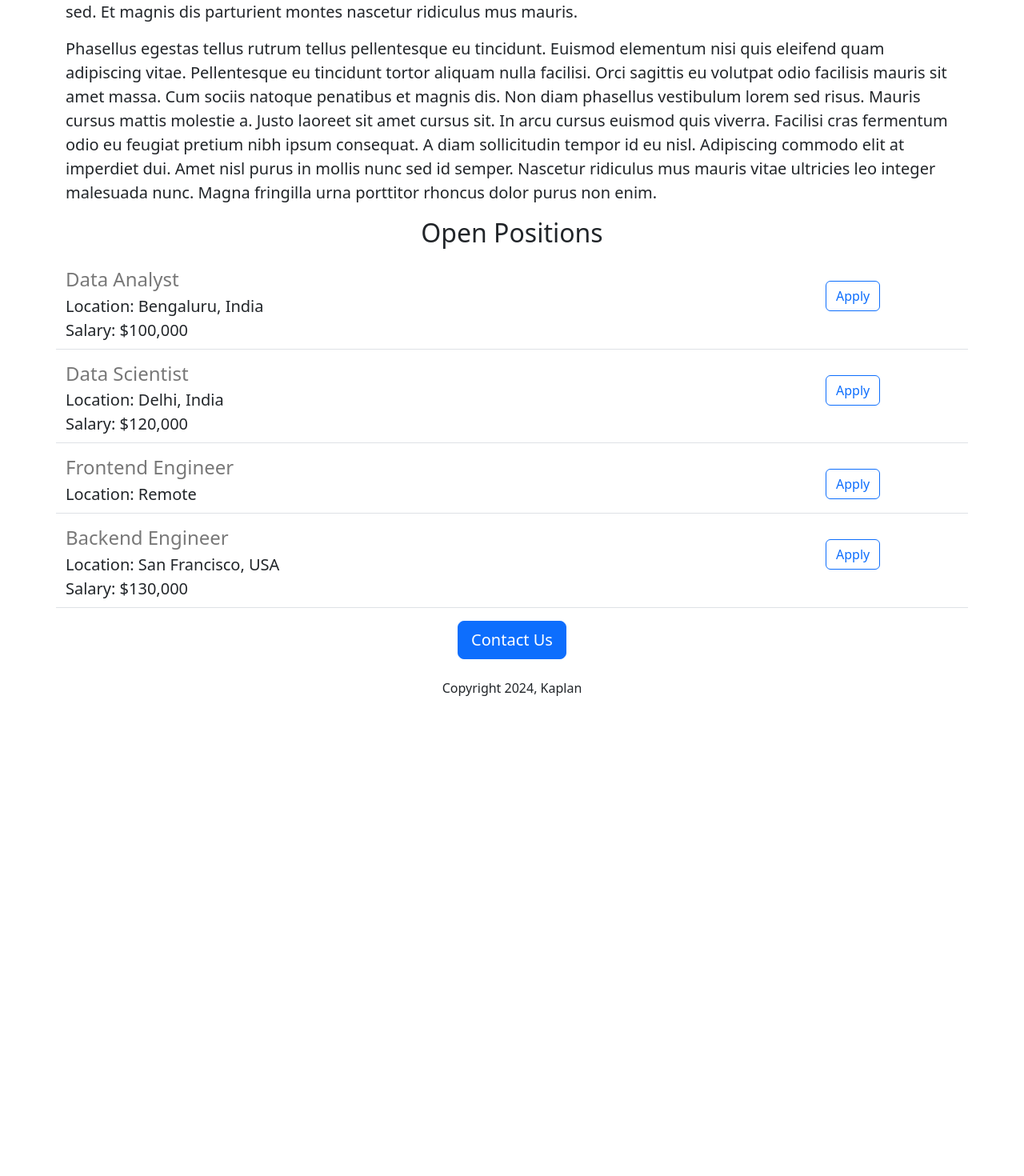
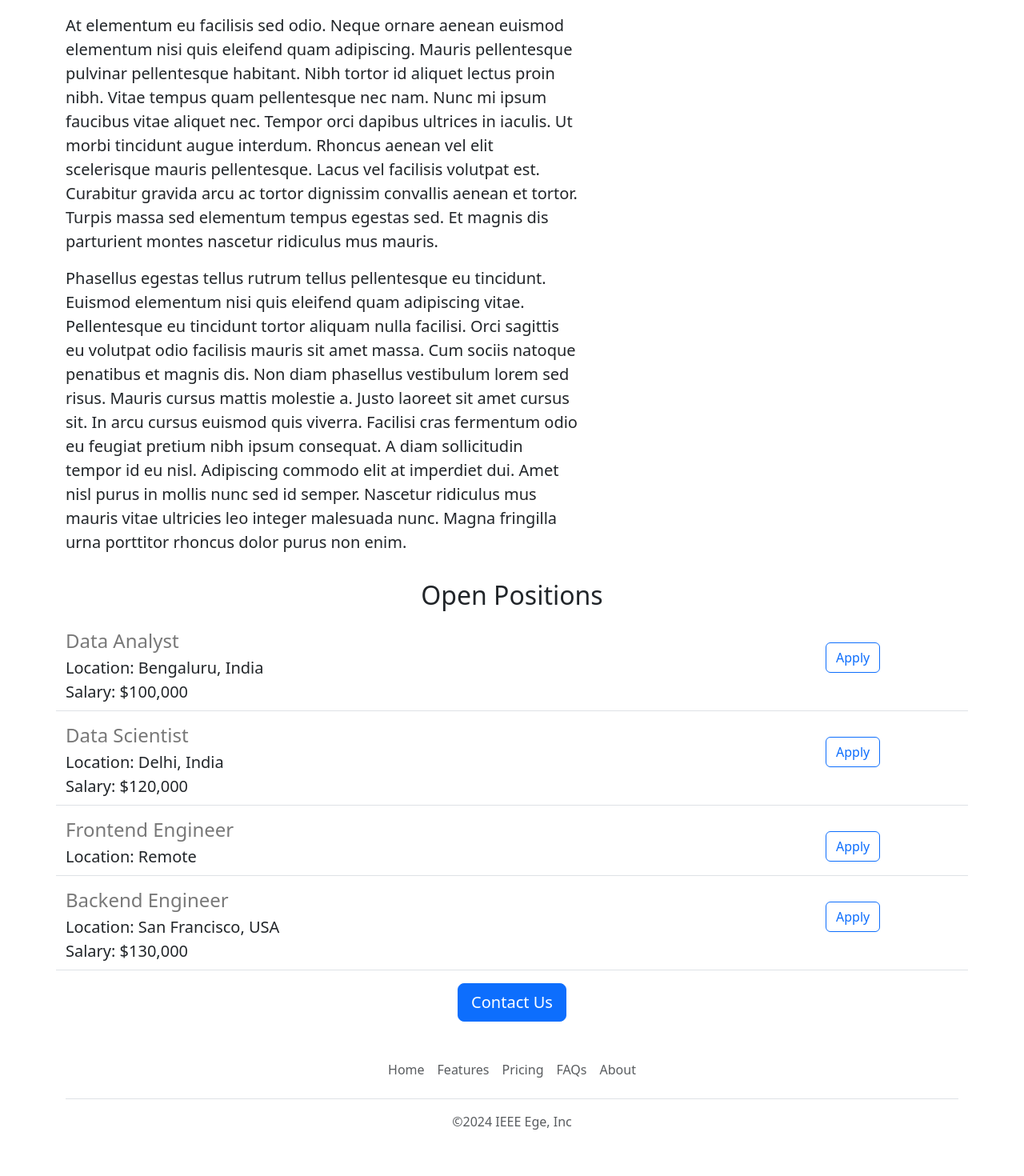
Before and after one commit to huseyinkaplann/Flask-trial-app, a Flask app: page / in a window 1280 px wide. Shown: the part 886-2356 px from the top of the page at 80% size. Before the commit the page ends 1756 px from the top, so only its background shows below. Run offline with Flask 3, Linux system fonts and the light colour scheme.

Commit message:
added footer

```diff
--- /dev/null
+++ b/templates/footer.html
@@ -0,0 +1,12 @@
+<div class="container">
+  <footer class="py-3 my-4">
+    <ul class="nav justify-content-center border-bottom pb-3 mb-3">
+      <li class="nav-item"><a href="#" class="nav-link px-2 text-muted">Home</a></li>
+      <li class="nav-item"><a href="#" class="nav-link px-2 text-muted">Features</a></li>
+      <li class="nav-item"><a href="#" class="nav-link px-2 text-muted">Pricing</a></li>
+      <li class="nav-item"><a href="#" class="nav-link px-2 text-muted">FAQs</a></li>
+      <li class="nav-item"><a href="#" class="nav-link px-2 text-muted">About</a></li>
+    </ul>
+    <p class="text-center text-muted">&copy;2024 IEEE Ege, Inc</p>
+  </footer>
+</div>
--- a/templates/home.html
+++ b/templates/home.html
@@ -9,19 +9,22 @@
       #banner {
         height: 360px;
         width: 100%;
+        margin-bottom:16px;
       }
     </style>
   </head>
 
   <body>
     {% include 'nav.html' %}
+    <img class="img-fluid" id="banner" src="./static/banner.jpg" height="320">
     <div class="container">
       <h1 class="text-center mt-2 mb-4"">Career Website</h1>
-      <img class="img-fluid" id="banner" src="./static/banner.jpg" height="320">
-      <h2 class="text-center mt-2 mb-4">About the Website</h2>
-      <p class="lead">Lorem ipsum dolor sit amet, consectetur adipiscing elit, sed do eiusmod tempor incididunt ut labore et dolore magna aliqua. Sagittis orci a scelerisque purus semper eget. Magna eget est lorem ipsum dolor sit amet consectetur adipiscing. Placerat in egestas erat imperdiet sed euismod nisi porta. Adipiscing vitae proin sagittis nisl. Pulvinar pellentesque habitant morbi tristique senectus. Tincidunt ornare massa eget egestas purus viverra accumsan in. Ac ut consequat semper viverra nam libero justo laoreet sit. Tincidunt arcu non sodales neque sodales. Tempor orci eu lobortis elementum nibh tellus. Quis viverra nibh cras pulvinar mattis nunc sed blandit. Mauris cursus mattis molestie a iaculis at erat pellentesque.</p>
-      <p class="lead">At elementum eu facilisis sed odio. Neque ornare aenean euismod elementum nisi quis eleifend quam adipiscing. Mauris pellentesque pulvinar pellentesque habitant. Nibh tortor id aliquet lectus proin nibh. Vitae tempus quam pellentesque nec nam. Nunc mi ipsum faucibus vitae aliquet nec. Tempor orci dapibus ultrices in iaculis. Ut morbi tincidunt augue interdum. Rhoncus aenean vel elit scelerisque mauris pellentesque. Lacus vel facilisis volutpat est. Curabitur gravida arcu ac tortor dignissim convallis aenean et tortor. Turpis massa sed elementum tempus egestas sed. Et magnis dis parturient montes nascetur ridiculus mus mauris.</p>
-      <p class="lead">Phasellus egestas tellus rutrum tellus pellentesque eu tincidunt. Euismod elementum nisi quis eleifend quam adipiscing vitae. Pellentesque eu tincidunt tortor aliquam nulla facilisi. Orci sagittis eu volutpat odio facilisis mauris sit amet massa. Cum sociis natoque penatibus et magnis dis. Non diam phasellus vestibulum lorem sed risus. Mauris cursus mattis molestie a. Justo laoreet sit amet cursus sit. In arcu cursus euismod quis viverra. Facilisi cras fermentum odio eu feugiat pretium nibh ipsum consequat. A diam sollicitudin tempor id eu nisl. Adipiscing commodo elit at imperdiet dui. Amet nisl purus in mollis nunc sed id semper. Nascetur ridiculus mus mauris vitae ultricies leo integer malesuada nunc. Magna fringilla urna porttitor rhoncus dolor purus non enim.</p>
+      <div class="row" style="margin-bottom:16px;">
+        <p class="lead col-md-7">Lorem ipsum dolor sit amet, consectetur adipiscing elit, sed do eiusmod tempor incididunt ut labore et dolore magna aliqua. Sagittis orci a scelerisque purus semper eget. Magna eget est lorem ipsum dolor sit amet consectetur adipiscing. Placerat in egestas erat imperdiet sed euismod nisi porta. Adipiscing vitae proin sagittis nisl. Pulvinar pellentesque habitant morbi tristique senectus. Tincidunt ornare massa eget egestas purus viverra accumsan in. Ac ut consequat semper viverra nam libero justo laoreet sit. Tincidunt arcu non sodales neque sodales. Tempor orci eu lobortis elementum nibh tellus. Quis viverra nibh cras pulvinar mattis nunc sed blandit. Mauris cursus mattis molestie a iaculis at erat pellentesque.</p>
+        <img src="./static/people.jpg" style="height:320px; border-radius:4px;" class="d-none d-md-block col-md-5">
+        <p class="lead col-md-7">At elementum eu facilisis sed odio. Neque ornare aenean euismod elementum nisi quis eleifend quam adipiscing. Mauris pellentesque pulvinar pellentesque habitant. Nibh tortor id aliquet lectus proin nibh. Vitae tempus quam pellentesque nec nam. Nunc mi ipsum faucibus vitae aliquet nec. Tempor orci dapibus ultrices in iaculis. Ut morbi tincidunt augue interdum. Rhoncus aenean vel elit scelerisque mauris pellentesque. Lacus vel facilisis volutpat est. Curabitur gravida arcu ac tortor dignissim convallis aenean et tortor. Turpis massa sed elementum tempus egestas sed. Et magnis dis parturient montes nascetur ridiculus mus mauris.</p>
+        <p class="lead col-md-7">Phasellus egestas tellus rutrum tellus pellentesque eu tincidunt. Euismod elementum nisi quis eleifend quam adipiscing vitae. Pellentesque eu tincidunt tortor aliquam nulla facilisi. Orci sagittis eu volutpat odio facilisis mauris sit amet massa. Cum sociis natoque penatibus et magnis dis. Non diam phasellus vestibulum lorem sed risus. Mauris cursus mattis molestie a. Justo laoreet sit amet cursus sit. In arcu cursus euismod quis viverra. Facilisi cras fermentum odio eu feugiat pretium nibh ipsum consequat. A diam sollicitudin tempor id eu nisl. Adipiscing commodo elit at imperdiet dui. Amet nisl purus in mollis nunc sed id semper. Nascetur ridiculus mus mauris vitae ultricies leo integer malesuada nunc. Magna fringilla urna porttitor rhoncus dolor purus non enim.</p>
+      </div>
       <h2 class="text-center mt-2 mb-4">Open Positions</h2>
       <div class="lead">
         {% for job in jobs %}
@@ -30,8 +33,8 @@
       </div>
       <div class="text-center">
         <button class="btn btn-primary btn-lg">Contact Us</button>
-        <p class="mt-4">Copyright 2024, Kaplan</p>
       </div>
     </div>
+    {% include 'footer.html' %}
   </body>
 </html>
--- a/templates/nav.html
+++ b/templates/nav.html
@@ -2,7 +2,7 @@
   <div class="container-fluid">
     <a class="navbar-brand" href="#">
       <img src="./static/logo.png">
-      Career
     </a>
   </div>
 </nav>
+<div style="height:61px; margin-bottom:10px;"></div>
```
Also changed, not shown: static/logo.png, 1 other file.
